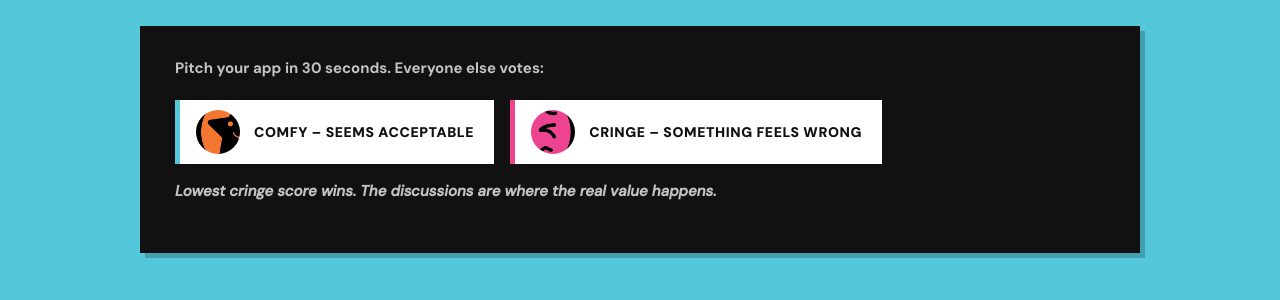
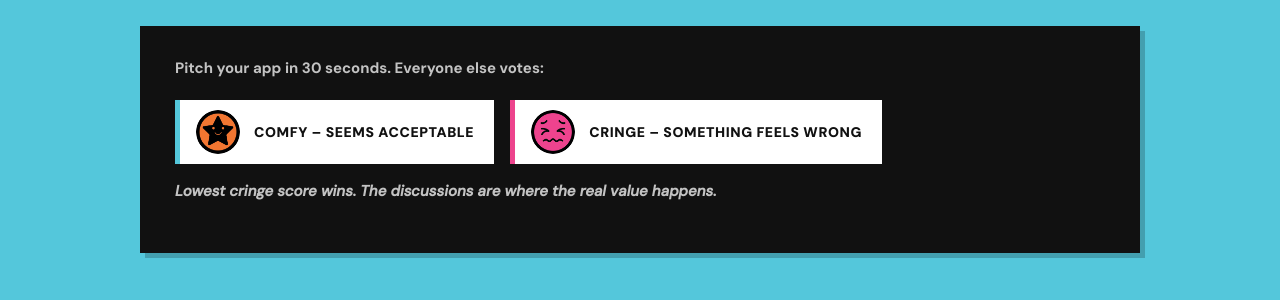
Before and after one commit to ContextAndCringe/www, a Jekyll site: the page built from index.html, in a window 1280 px wide and 900 px high, scrolled down 1677 px. Shown: the part 150-450 px from the top of the window. Built offline with Jekyll 4.4.1, drawn with Linux system fonts in a browser that asks for light colours.

Commit message:
Fix token images

```diff
--- a/assets/css/main.css
+++ b/assets/css/main.css
@@ -108,15 +108,16 @@ nav .nav-cta:hover { background: transparent; color: var(--orange); }
 
 /* ── TOKEN IMAGES ── */
 .token-comfy {
-  background-image: url('/assets/images/tokens.png');
-  background-size: 210% auto; background-position: 5% center;
-  width: 44px; height: 44px; border-radius: 50%; flex-shrink: 0;
+  background-image: url('/assets/images/context-token.png');
+  background-size: 100% auto;
+  width: 44px; height: 44px;
 }
 .token-cringe {
-  background-image: url('/assets/images/tokens.png');
-  background-size: 210% auto; background-position: 95% center;
-  width: 44px; height: 44px; border-radius: 50%; flex-shrink: 0;
+  background-image: url('/assets/images/cringe-token.png');
+  background-size: 100% auto;
+  width: 44px; height: 44px;
 }
+
 
 /* ── BUTTONS ── */
 .btn-primary {
```
Also changed, not shown: how-it-works.html (+1 -1 lines).
